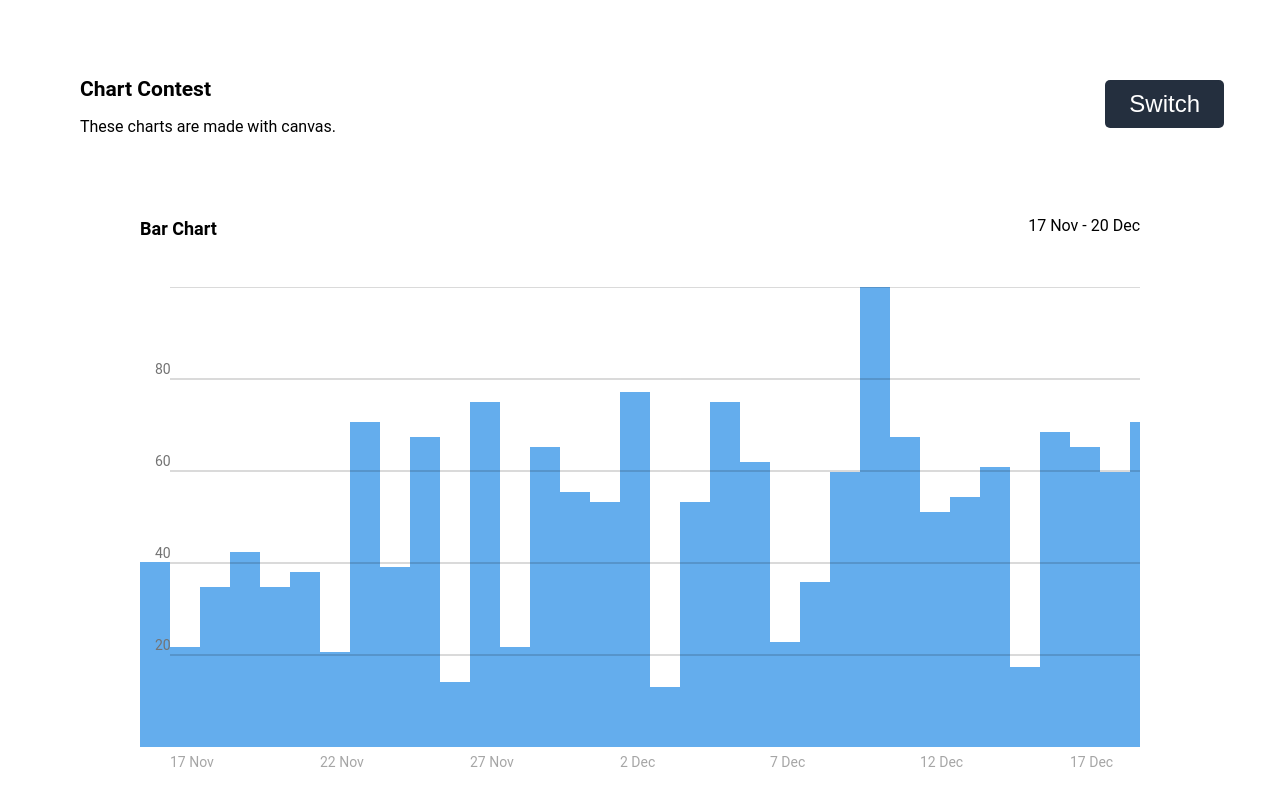
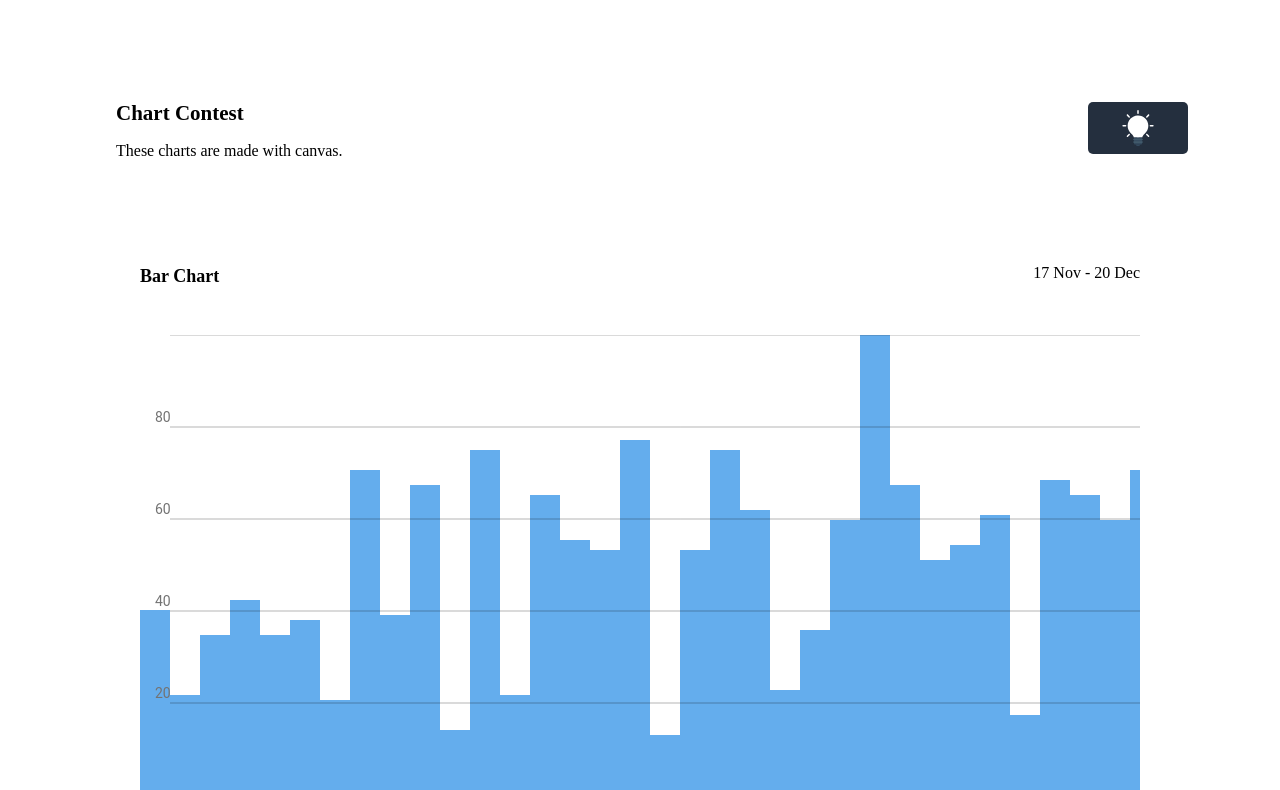
Before and after one commit to skainetslava/tg-chart, a Svelte app: page / in a window 1280 px wide. Shown: the top 790 px of the page. Built offline with nearby package versions, Linux system fonts and the light colour scheme; the HTML template or start-up script is replaced by a standard one.

Commit message:
dark theme

```diff
--- a/src/App.svelte
+++ b/src/App.svelte
@@ -1,25 +1,28 @@
 <script>
   import BarChart from "./components/barChart.svelte";
   import Diagram from "./components/diagram.svelte";
+  import Lamp from "./components/lamp.svelte";
   import { theme } from "./store/stats";
+
+  let color = "#fff";
 
   const changeTheme = () => {
     let currentTheme = $theme === "light" ? "dark" : "light";
     theme.update(() => currentTheme);
+    color = $theme === "light" ? "#fff" : "#FFD15C";
   };
 </script>
 
 <style>
-  :global(html) {
-    font-family: "Roboto", Arial, sans-serif;
-  }
   .light {
     background: white;
     color: #000;
+    transition: 0.3s;
   }
   .dark {
     background: rgb(36, 47, 62);
     color: rgb(255, 255, 255);
+    transition: 0.3s;
   }
   .app {
     position: relative;
@@ -28,14 +31,16 @@
   }
 
   .button {
-    height: 48px;
+    display: flex;
+    align-items: center;
     max-width: 248px;
-    padding: 0 24px;
+    padding: 8px 32px;
     font-size: 24px;
     border-radius: 5px;
     border: none;
     outline: none;
     cursor: pointer;
+    transition: 0.3s;
   }
 
   .button--light {
@@ -52,7 +57,7 @@
     justify-content: space-between;
     align-items: center;
     position: relative;
-    margin: 24px 48px;
+    margin: 48px 84px;
   }
   .describe {
     margin: 24px;
@@ -75,7 +80,7 @@
       <p>These charts are made with canvas.</p>
     </div>
     <button class="button button--{$theme}" on:click={changeTheme}>
-      Switch
+      <Lamp {color} />
     </button>
   </header>
   <BarChart />
--- a/src/components/barChart.svelte
+++ b/src/components/barChart.svelte
@@ -11,7 +11,10 @@
   let ctx;
 
   const xData = data.columns[0].slice(1);
-  const yData = data.columns[1].slice(1);
+  const yData = {
+    banans: data.columns[1].slice(1),
+    oranges: data.columns[2].slice(1)
+  }
 
   let widthColumn = 30;
   let tooltip;
@@ -59,9 +62,9 @@
       ctx.fillStyle = "#64aded";
       ctx.fillRect(
         i * widthColumn,
-        500 - yData[i] * 5 - 40,
+        500 - yData.banans[i] * 5 - 40,
         widthColumn,
-        yData[i] * 5
+        yData.banans[i] * 5
       );
     }
   };
@@ -100,7 +103,7 @@
   const drawMap = ctx => {
     const widthColumn = 1000 / xData.length;
     for (let i = 0; i < xData.length; i++) {
-      const heightColumn = yData[i] * 0.5;
+      const heightColumn = yData.banans[i] * 0.5;
       ctx.fillStyle = "#64aded";
       ctx.fillRect(
         i * widthColumn,
@@ -141,7 +144,7 @@
   const updateDataTooltip = e => {
     const index = findColumnIndex(e.clientX);
     const dateColumn = formateDate(xData[index], "long");
-    const viewsColumn = yData[index];
+    const viewsColumn = yData.banans[index];
 
     tooltip = {
       ...tooltip,
@@ -353,5 +356,5 @@
     columnChart={widthColumn}
     on:changeScale={handleChangeScale}
     {xData}
-    {yData} />
+    yData={yData.banans} />
 </div>
--- /dev/null
+++ b/src/components/lamp.svelte
@@ -0,0 +1,82 @@
+<script>
+    export let color;
+</script>
+<svg
+  enable-background="new 0 0 512 512"
+  version="1.1"
+  viewBox="0 0 512 512"
+  xml:space="preserve"
+  xmlns="http://www.w3.org/2000/svg"
+  width="36px"
+  fill={color}
+  height="36px">
+  <path
+    d="m314.67 391.47c6.4-21.333 19.2-40.533 36.267-55.467 32-26.667 52.267-67.2
+    52.267-112 0-83.2-69.333-151.47-154.67-147.2-75.734 3.2-137.6 67.2-139.73
+    142.93-1.067 46.934 19.2 88.534 52.267 116.27 18.133 14.933 30.933 34.133
+    37.333 55.467h116.27z"
+     />
+  <path
+    d="m242.13 393.6h9.6l-42.667-158.93h3.2c5.333 0 10.667-2.133 14.933-6.4
+    2.133-2.133 4.267-3.2 7.467-3.2s5.333 1.067 7.467 3.2c7.467 8.533 20.267
+    8.533 27.733 0 2.133-2.133 4.267-3.2 7.467-3.2 2.133 0 5.333 1.067 7.467 3.2
+    4.267 4.267 8.533 6.4 14.933 6.4h3.2l-41.6 158.93h9.6l43.733-166.4c0-2.133
+    0-4.267-2.133-5.333-2.133-1.067-4.267 0-5.333 1.067-2.133 2.133-4.267
+    3.2-6.4 3.2-3.2
+    0-5.333-1.067-8.533-3.2-4.267-4.267-8.533-6.4-13.867-6.4s-9.6 2.133-13.867
+    6.4-10.667 4.267-14.933 0c-3.2-4.267-8.533-6.4-13.867-6.4-5.333 0-10.667
+    2.133-13.867 6.4-2.133 2.133-5.333 3.2-8.533 3.2-2.133
+    0-5.333-1.067-6.4-3.2-1.067-1.067-3.2-2.133-5.333-1.067-2.133 1.067-3.2
+    3.2-2.133 5.333l42.666 166.4z"
+    fill="#fff" />
+  <g fill="#344A5E">
+    <path
+      d="m222.93 489.6c5.334 12.8 18.134 22.4 33.067 22.4s27.733-9.6
+      33.067-22.4h-66.134z" />
+    <path
+      d="m295.47 490.67h-77.867c-10.667
+      0-19.2-8.533-19.2-19.2v-81.067h116.27v81.067c0 10.666-8.534 19.2-19.2
+      19.2z" />
+  </g>
+  <g fill="#415A6B">
+    <path
+      d="m313.6 430.93h-115.2c-6.4 0-11.733-5.333-11.733-11.733s5.333-11.733
+      11.733-11.733h115.2c6.4 0 11.733 5.333 11.733 11.733s-5.333 11.733-11.733
+      11.733z" />
+    <path
+      d="m313.6 468.27h-115.2c-6.4 0-11.733-5.333-11.733-11.733s5.333-11.733
+      11.733-11.733h115.2c6.4 0 11.733 5.333 11.733 11.733 0 6.399-5.333
+      11.733-11.733 11.733z" />
+  </g>
+  <g fill={color}>
+    <path
+      d="m256 0c-5.333 0-10.667 4.267-10.667 10.667v36.267c0 5.333 4.267 10.667
+      10.667 10.667s10.667-4.267
+      10.667-10.667v-36.267c0-6.4-5.334-10.667-10.667-10.667z" />
+    <path
+      d="m113.07 65.067c-4.267-4.267-10.667-4.267-14.933 0s-4.267 10.667 0
+      14.933l25.6 25.6c4.267 4.267 10.667 4.267 14.933 0s4.267-10.667
+      0-14.933l-25.6-25.6z" />
+    <path
+      d="m80 212.27h-36.267c-5.333 0-10.667 4.267-10.667 10.667 0 5.333 4.267
+      10.667 10.667 10.667h36.267c5.333 0 10.667-4.267 10.667-10.667
+      0-5.334-5.334-10.667-10.667-10.667z" />
+    <path
+      d="m123.73 340.27-25.6 25.6c-4.267 4.267-4.267 10.667 0 14.933s10.667
+      4.267 14.933 0l25.6-25.6c4.267-4.267 4.267-10.667
+      0-14.933s-10.666-4.267-14.933 0z" />
+    <path
+      d="m388.27 340.27c-4.267-4.267-10.667-4.267-14.934 0s-4.267 10.667 0
+      14.933l25.6 25.6c4.267 4.267 10.667 4.267 14.933 0s4.267-10.667
+      0-14.933l-25.599-25.6z" />
+    <path
+      d="m468.27 212.27h-36.267c-5.333 0-10.667 4.267-10.667 10.667 0 5.333
+      4.267 10.667 10.667 10.667h36.267c5.333 0 10.667-4.267 10.667-10.667-1e-3
+      -5.334-4.267-10.667-10.667-10.667z" />
+    <path
+      d="m398.93 65.067-25.6 25.6c-4.267 4.267-4.267 10.667 0 14.933 4.267 4.267
+      10.667 4.267 14.933 0l25.6-25.6c4.267-4.267 4.267-10.667
+      0-14.933s-10.666-4.267-14.933 0z" />
+  </g>
+
+</svg>
```
Also changed, not shown: 5 other files (tests, documents, lock files or other folders).
